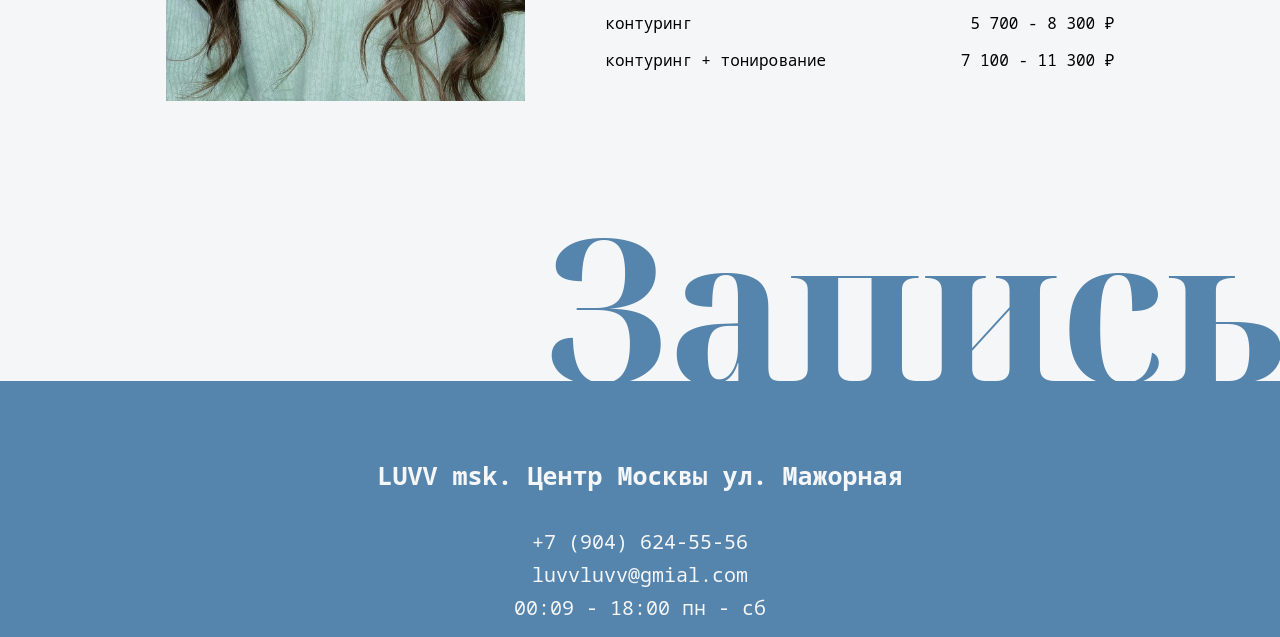
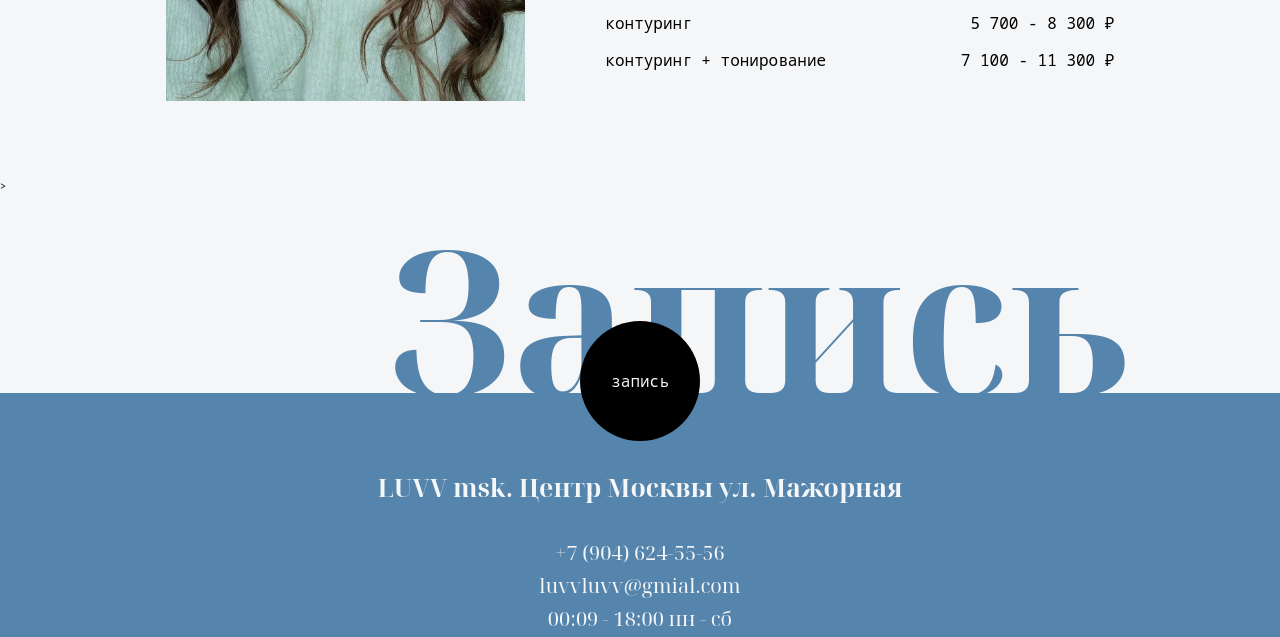
Before and after one commit to NEOdinok/luvv-landing, a website built with webpack: page src/index.html in a window 1280 px wide. Shown: the part 2026-2663 px from the top of the page. Built offline with nearby package versions, Linux system fonts and the light colour scheme; files whose address does not match are found by name.

Commit message:
button linear animation, button logic with jquery

```diff
--- a/package.json
+++ b/package.json
@@ -39,6 +39,7 @@
   },
   "dependencies": {
     "@babel/polyfill": "^7.12.1",
+    "aos": "^2.3.4",
     "sass-math": "^1.0.0",
     "waypoints": "^4.0.1"
   }
--- a/src/index.html
+++ b/src/index.html
@@ -5,6 +5,7 @@
 		<meta http-equiv="X-UA-Compatible" content="IE=edge" />
 		<meta name="viewport" content="width=device-width, initial-scale=1.0" />
 		<script src="https://kit.fontawesome.com/1df0ae9d7f.js" crossorigin="anonymous"></script>
+		<link href="https://unpkg.com/aos@2.3.1/dist/aos.css" rel="stylesheet">
 		<link
 			rel="preload"
 			as="font"
@@ -111,7 +112,7 @@
         </div>
       </section>
 
-      <section class="dye--section">
+      <section class="dye--section" >
         <div class="section__wrapper">
 					<div class="section__image grid-row-span-2">
 						<img src="./img/dye.JPG" alt="haircut photo">
@@ -162,7 +163,7 @@
       </section>
 		</main>
 
-		<footer>
+		<footer id="footer"></div>>
 			<div class="footer__upper">
 				<div class="footer__ticker-wrap">
 					<div class="ticker">
@@ -171,6 +172,11 @@
 						<div class="ticker__item"> Запись</div>
 						<div class="ticker__item"> Запись</div>
 					</div>
+				</div>
+
+			<div id="footer__cta" class="footer__cta" data-aos="fade-in" data-aos-anchor=".haircut--section" data-aos-offset="350">
+				<div class="cta__wrapper" id="cta__wrapper">
+					<p class="cta__text">запись</p>
 				</div>
 			</div>
 
@@ -205,5 +211,15 @@
 			</div>
 
 		</footer>
+
+	<!-- jQuery -->
+	<script src="https://ajax.googleapis.com/ajax/libs/jquery/2.1.3/jquery.min.js"></script>
+	<!-- animate on scroll lib -->
+	<script src="https://unpkg.com/aos@next/dist/aos.js"></script>
+  <script>
+    AOS.init();
+  </script>
+	<!-- my script file -->
+	<script src="/src/index.js"></script>
 	</body>
 </html>
--- a/src/index.js
+++ b/src/index.js
@@ -1,16 +1,16 @@
 import './index.html';
 import './index.scss';
-// import './libs/jquery.waypoints'
-// import code from './img/code.png'
-import { mult, sum } from './modules/calc';
 
-//defaults
-// const imgWrap = document.querySelector('.img');
-// const img = new Image();
+import AOS from 'aos';
+AOS.init();
 
-// img.src = code;
-// img.width = 700;
-// imgWrap.append(img);
-
-// console.log(mult(3, 4));
-// console.log(sum(3, 4));
+$(function() {
+  $(document).scroll(function(){
+      if($(this).scrollTop() >= $('#footer').offset().top - 650) {
+          document.getElementById('footer__cta').classList.add('round');
+          document.getElementById('cta__wrapper').classList.add('round');
+      } else {
+          document.getElementById('footer__cta').classList.remove('round');
+      }
+  });
+});
--- a/src/style/_cta.scss
+++ b/src/style/_cta.scss
@@ -1,32 +1,84 @@
-.cta {
-	position: fixed;
-	bottom: 20px;
+.footer__cta {
+  font-family: 'Noto Sans Mono', monospace;
+	font-weight: 400;
+	font-size: 16px;
+
 	width: 100%;
-	z-index: 5;
+	display: flex;
+	justify-content: center;
+	align-items: center;
 
 	.cta__wrapper {
-		width: 100%;
+		position: relative;
+		background-color: black;
+		color: $soft-white;
 		display: flex;
+		align-items: center;
 		justify-content: center;
-		align-items: center;
-		position: relative;
+		// transition: width 200ms ease-in;
+		// transition: border-radius 200ms ease-in;
+		transition: 300ms ease-out;
+	}
+}
 
-		.cta__btn {
-			height: 40px;
-			width: 165px;
+@include mobile {
+	.footer__cta {
+		position: fixed;
+		height: 100px;
+		bottom: 90px;
+		z-index: 5;
+
+		.cta__wrapper {
+			// width: 160px;
 			border-radius: 5px;
-			background-color: black;
-			display: flex;
-			align-items: center;
-			justify-content: center;
+			height: 45px;
+			aspect-ratio: 3/1;
+		}
+	}
 
-			p.cta__text {
-				padding-bottom: 2px;// for font to look good
-				font-family: 'Noto Sans Mono', monospace;
-				font-weight: 400;
-				color: $soft-white;
-				font-size: 18px;
-			}
+	.footer__cta.round {
+		position: absolute;
+		height: 100px;
+		top: 70px;
+
+		.cta__wrapper.round {
+
+			height: 100%;
+			aspect-ratio: 1/1;
+			border-radius: 100%;
 		}
 	}
 }
+
+@include tablet {
+	.footer__cta.round {
+		position: absolute;
+		height: 100px;
+		top: 100px;
+
+		.cta__wrapper {
+			// width: 175px;
+			// border-radius: 5px;
+			// height: 50px;
+
+			height: 100%;
+			aspect-ratio: 1/1;
+			border-radius: 100%;
+		}
+	}
+
+}
+
+@include landscape {
+	.footer__cta {
+		position: absolute;
+		height: 120px;
+		top: 140px;
+
+		.cta__wrapper {
+			height: 100%;
+			aspect-ratio: 1/1;
+			border-radius: 100%;
+		}
+	}
+}
```
Also changed, not shown: 1 other file.
